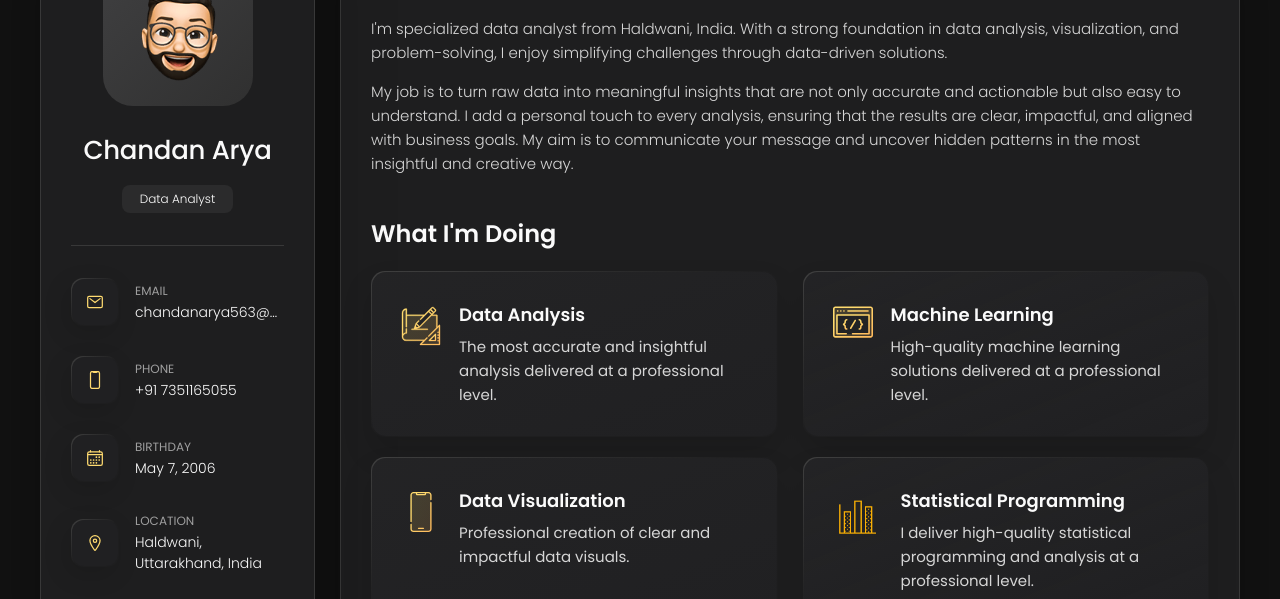
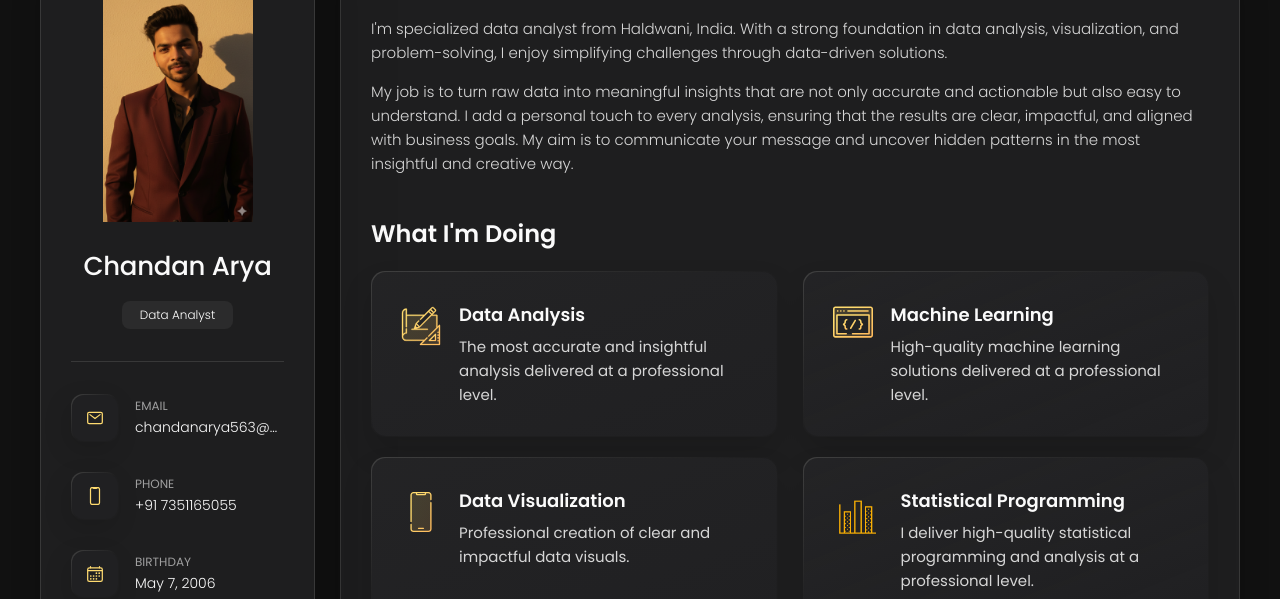
Before and after one commit to ichandanarya/Portfolio, a plain HTML site: page index.html in a window 1280 px wide. Shown: the part 162-761 px from the top of the page. Drawn offline with nearby package versions, Linux system fonts and the light colour scheme.

Commit message:
Update index.html

```diff
--- a/index.html
+++ b/index.html
@@ -42,7 +42,7 @@
       <div class="sidebar-info">
 
         <figure class="avatar-box">
-          <img src="./assets/images/my-avatar.png" alt="Chandan Arya" width="80">
+          <img src="./assets/images/1757639771434.png" alt="Chandan Arya" width="80">
         </figure>
 
         <div class="info-content">
```
